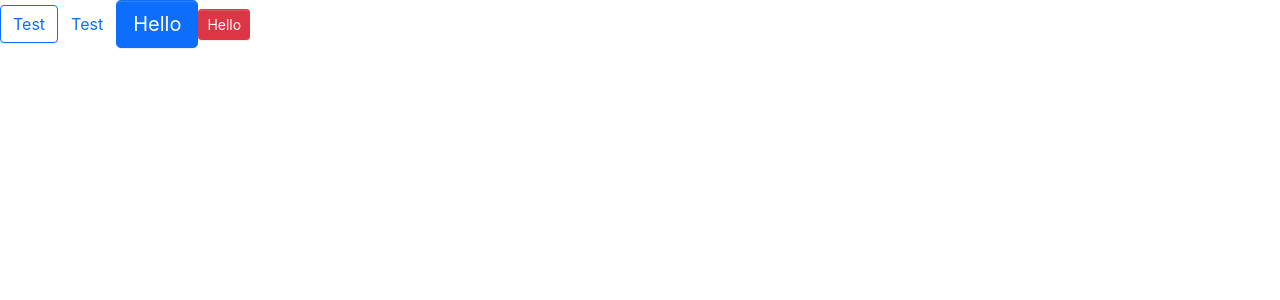
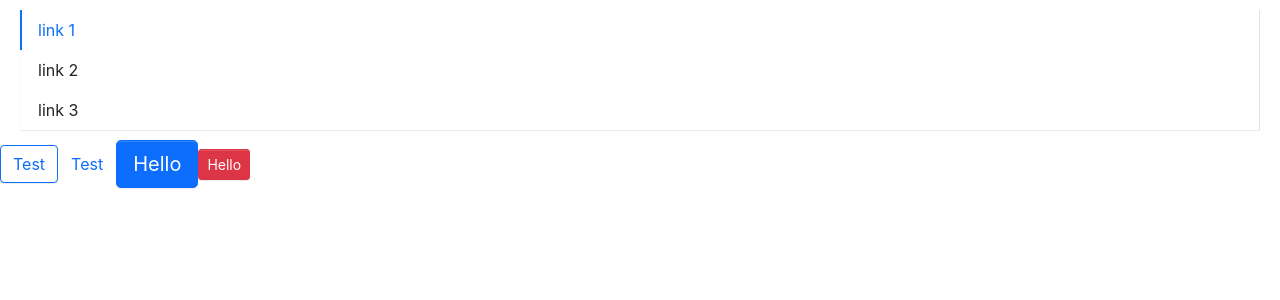
Before and after one commit to dennisXZX/easyUI, a React (Create React App) app: page / in a window 1280 px wide. Shown: the top 300 px of the page. Built offline with nearby package versions, Linux system fonts and the light colour scheme.

Commit message:
feat: add Menu component

```diff
--- a/src/App.tsx
+++ b/src/App.tsx
@@ -1,9 +1,17 @@
 import React from "react";
 import Button, { ButtonSize, ButtonType } from "./components/Button/button";
+import Menu, { MenuMode } from "./components/Menu/menu";
+import MenuItem from "./components/Menu/menu-item";
 
 function App() {
   return (
     <div className="App">
+      <Menu onSelect={(index) => console.log(index)} mode={MenuMode.Vertical}>
+        <MenuItem index={0}>link 1</MenuItem>
+        <MenuItem index={1}>link 2</MenuItem>
+        <MenuItem index={2}>link 3</MenuItem>
+      </Menu>
+
       <Button autoFocus onClick={() => console.log("hello")} className="hello">
         Test
       </Button>
--- a/src/components/Button/button.style.scss
+++ b/src/components/Button/button.style.scss
@@ -23,6 +23,7 @@
     cursor: not-allowed;
     opacity: $btn-disabled-opacity;
     box-shadow: none;
+
     > * {
       pointer-events: none;
     }
--- /dev/null
+++ b/src/components/Menu/menu-item.tsx
@@ -0,0 +1,35 @@
+import React, { useContext } from "react";
+import classNames from "classnames";
+import { MenuContext } from "./menu";
+
+export interface IMenuItemProps {
+  index: number;
+  className?: string;
+  disabled?: boolean;
+  style?: React.CSSProperties;
+}
+
+const MenuItem: React.FC<IMenuItemProps> = (props) => {
+  const { children, className, disabled, index, style } = props;
+
+  const menuContext = useContext(MenuContext);
+
+  const classes = classNames("menu-item", className, {
+    "is-disabled": disabled,
+    "is-active": menuContext.index === index,
+  });
+
+  const handleClick = () => {
+    if (menuContext.onSelect && !disabled) {
+      menuContext.onSelect(index);
+    }
+  };
+
+  return (
+    <li className={classes} style={style} onClick={handleClick}>
+      {children}
+    </li>
+  );
+};
+
+export default MenuItem;
--- /dev/null
+++ b/src/components/Menu/menu.style.scss
@@ -0,0 +1,116 @@
+.menu {
+  display: flex;
+  flex-wrap: wrap;
+  padding-left: 0;
+  margin-bottom: 30px;
+  list-style: none;
+  border-bottom: $menu-border-width solid $menu-border-color;
+  box-shadow: $menu-box-shadow;
+
+  >.menu-item {
+    padding: $menu-item-padding-y $menu-item-padding-x;
+    cursor: pointer;
+    transition: $menu-transition;
+
+    &:hover, &:focus {
+      text-decoration: none;
+    }
+
+    &.is-disabled {
+      color: $menu-item-disabled-color;
+      pointer-events: none;
+      cursor: default;
+    }
+
+    &.is-active, &:hover {
+      color: $menu-item-active-color;
+      border-bottom: $menu-item-active-border-width solid $menu-item-active-color;
+    }
+  }
+
+  .submenu-item {
+    position: relative;
+
+    .submenu-title {
+      display: flex;
+      align-items: center;
+    }
+
+    .arrow-icon {
+      transition: transform .25s ease-in-out;
+      margin-left: 3px;
+    }
+
+    &:hover {
+      .arrow-icon {
+        transform: rotate(180deg);
+      }
+    }
+  }
+
+  .is-vertical {
+    .arrow-icon {
+      transform: rotate(0deg) !important;
+    }
+  }
+
+  .is-vertical.is-opened {
+    .arrow-icon {
+      transform: rotate(180deg) !important;
+    }
+  }
+
+  .submenu {
+    //display: none;
+    list-style:none;
+    padding-left: 0;
+    white-space: nowrap;
+    //transition: $menu-transition;
+
+    .menu-item {
+      padding: $menu-item-padding-y $menu-item-padding-x;
+      cursor: pointer;
+      transition: $menu-transition;
+      color: $body-color;
+      &.is-active, &:hover {
+        color: $menu-item-active-color !important;
+      }
+    }
+  }
+
+  .submenu.menu-opened {
+    //display: block;
+  }
+}
+
+.menu-horizontal {
+  >.menu-item {
+    border-bottom: $menu-item-active-border-width solid transparent;
+  }
+
+  .submenu {
+    position: absolute;
+    background: $white;
+    z-index: 100;
+    top: calc(100% + 8px);
+    left: 0;
+    border: $menu-border-width solid $menu-border-color;
+    box-shadow: $submenu-box-shadow;
+  }
+}
+
+.menu-vertical {
+  flex-direction: column;
+  border-bottom: 0px;
+  margin: 10px 20px;
+  border-right: $menu-border-width solid $menu-border-color;
+
+  >.menu-item {
+    border-left: $menu-item-active-border-width solid transparent;
+
+    &.is-active, &:hover {
+      border-bottom: 0px;
+      border-left: $menu-item-active-border-width solid $menu-item-active-color;
+    }
+  }
+}
--- /dev/null
+++ b/src/components/Menu/menu.tsx
@@ -0,0 +1,62 @@
+import React, { createContext, useState } from "react";
+import classNames from "classnames";
+
+export enum MenuMode {
+  Horizontal = "horizontal",
+  Vertical = "vertical",
+}
+
+type SelectCallback = (selectedIndex: number) => void;
+
+export interface IMenuProps {
+  className?: string;
+  defaultIndex?: number;
+  mode?: MenuMode;
+  onSelect?: SelectCallback;
+  style?: React.CSSProperties;
+}
+
+export interface IMenuContext {
+  index: number;
+  onSelect?: SelectCallback;
+}
+
+export const MenuContext = createContext<IMenuContext>({ index: 0 });
+
+const Menu: React.FC<IMenuProps> = (props) => {
+  const { children, className, defaultIndex, mode, onSelect, style } = props;
+
+  const [currentActive, setCurrentActive] = useState(defaultIndex);
+
+  const classes = classNames("menu", className, {
+    "menu-vertical": mode === MenuMode.Vertical,
+  });
+
+  const handleClick = (index: number) => {
+    setCurrentActive(index);
+
+    if (onSelect) {
+      onSelect(index);
+    }
+  };
+
+  const menuContext: IMenuContext = {
+    index: currentActive ? currentActive : 0,
+    onSelect: handleClick,
+  };
+
+  return (
+    <ul className={classes} style={style}>
+      <MenuContext.Provider value={menuContext}>
+        {children}
+      </MenuContext.Provider>
+    </ul>
+  );
+};
+
+Menu.defaultProps = {
+  defaultIndex: 0,
+  mode: MenuMode.Horizontal,
+};
+
+export default Menu;
--- a/src/styles/index.scss
+++ b/src/styles/index.scss
@@ -9,3 +9,6 @@
 
 // Button style
 @import "../components/Button/button.style";
+
+// Menu style
+@import "../components/Menu/menu.style";
```
Also changed, not shown: .eslintrc.json.
